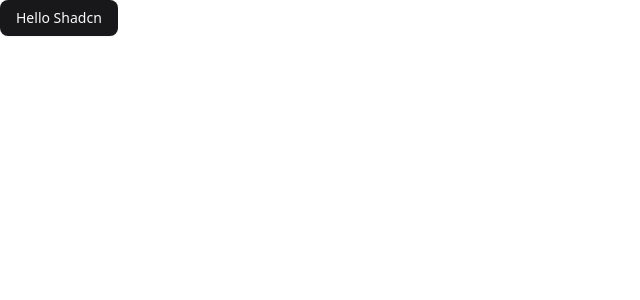
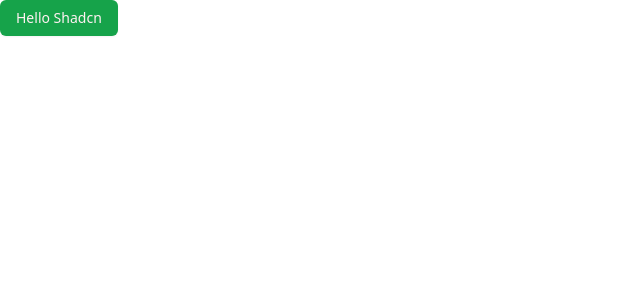
Before and after one commit to HteinLinn999/snap-shop, a Next.js app: page / in a window 1280 px wide. Shown: the top 300 px of the page, without its empty margins (0-640 px from the left). Built offline with nearby package versions, Linux system fonts and the light colour scheme.

Commit message:
completed successfully shadcn theme

```diff
--- a/app/globals.css
+++ b/app/globals.css
@@ -45,75 +45,61 @@
   --radius-xl: calc(var(--radius) + 4px);
 }
 
-:root {
-  --background: oklch(1 0 0);
-  --foreground: oklch(0.141 0.005 285.823);
-  --card: oklch(1 0 0);
-  --card-foreground: oklch(0.141 0.005 285.823);
-  --popover: oklch(1 0 0);
-  --popover-foreground: oklch(0.141 0.005 285.823);
-  --primary: oklch(0.21 0.006 285.885);
-  --primary-foreground: oklch(0.985 0 0);
-  --secondary: oklch(0.967 0.001 286.375);
-  --secondary-foreground: oklch(0.21 0.006 285.885);
-  --muted: oklch(0.967 0.001 286.375);
-  --muted-foreground: oklch(0.552 0.016 285.938);
-  --accent: oklch(0.967 0.001 286.375);
-  --accent-foreground: oklch(0.21 0.006 285.885);
-  --destructive: oklch(0.577 0.245 27.325);
-  --destructive-foreground: oklch(0.577 0.245 27.325);
-  --border: oklch(0.92 0.004 286.32);
-  --input: oklch(0.92 0.004 286.32);
-  --ring: oklch(0.705 0.015 286.067);
-  --chart-1: oklch(0.646 0.222 41.116);
-  --chart-2: oklch(0.6 0.118 184.704);
-  --chart-3: oklch(0.398 0.07 227.392);
-  --chart-4: oklch(0.828 0.189 84.429);
-  --chart-5: oklch(0.769 0.188 70.08);
-  --radius: 0.625rem;
-  --sidebar: oklch(0.985 0 0);
-  --sidebar-foreground: oklch(0.141 0.005 285.823);
-  --sidebar-primary: oklch(0.21 0.006 285.885);
-  --sidebar-primary-foreground: oklch(0.985 0 0);
-  --sidebar-accent: oklch(0.967 0.001 286.375);
-  --sidebar-accent-foreground: oklch(0.21 0.006 285.885);
-  --sidebar-border: oklch(0.92 0.004 286.32);
-  --sidebar-ring: oklch(0.705 0.015 286.067);
-}
+@layer base {
+  :root {
+    --background: hsl(0, 0%, 100%);
+    --foreground: hsl(240, 10%, 3.9%);
+    --card: hsl(0, 0%, 100%);
+    --card-foreground: hsl(240, 10%, 3.9%);
+    --popover: hsl(0, 0%, 100%);
+    --popover-foreground: hsl(240, 10%, 3.9%);
+    --primary: hsl(142.1, 76.2%, 36.3%);
+    --primary-foreground: hsl(355.7, 100%, 97.3%);
+    --secondary: hsl(240, 4.8%, 95.9%);
+    --secondary-foreground: hsl(240, 5.9%, 10%);
+    --muted: hsl(240, 4.8%, 95.9%);
+    --muted-foreground: hsl(240, 3.8%, 46.1%);
+    --accent: hsl(240, 4.8%, 95.9%);
+    --accent-foreground: hsl(240, 5.9%, 10%);
+    --destructive: hsl(0, 84.2%, 60.2%);
+    --destructive-foreground: hsl(0, 0%, 98%);
+    --border: hsl(240, 5.9%, 90%);
+    --input: hsl(240, 5.9%, 90%);
+    --ring: hsl(142.1, 76.2%, 36.3%);
+    --radius: 0.5rem;
+    --chart-1: hsl(12, 76%, 61%);
+    --chart-2: hsl(173, 58%, 39%);
+    --chart-3: hsl(197, 37%, 24%);
+    --chart-4: hsl(43, 74%, 66%);
+    --chart-5: hsl(27, 87%, 67%);
+  }
 
-.dark {
-  --background: oklch(0.141 0.005 285.823);
-  --foreground: oklch(0.985 0 0);
-  --card: oklch(0.141 0.005 285.823);
-  --card-foreground: oklch(0.985 0 0);
-  --popover: oklch(0.141 0.005 285.823);
-  --popover-foreground: oklch(0.985 0 0);
-  --primary: oklch(0.985 0 0);
-  --primary-foreground: oklch(0.21 0.006 285.885);
-  --secondary: oklch(0.274 0.006 286.033);
-  --secondary-foreground: oklch(0.985 0 0);
-  --muted: oklch(0.274 0.006 286.033);
-  --muted-foreground: oklch(0.705 0.015 286.067);
-  --accent: oklch(0.274 0.006 286.033);
-  --accent-foreground: oklch(0.985 0 0);
-  --destructive: oklch(0.396 0.141 25.723);
-  --destructive-foreground: oklch(0.637 0.237 25.331);
-  --border: oklch(0.274 0.006 286.033);
-  --input: oklch(0.274 0.006 286.033);
-  --ring: oklch(0.442 0.017 285.786);
-  --chart-1: oklch(0.488 0.243 264.376);
-  --chart-2: oklch(0.696 0.17 162.48);
-  --chart-3: oklch(0.769 0.188 70.08);
-  --chart-4: oklch(0.627 0.265 303.9);
-  --chart-5: oklch(0.645 0.246 16.439);
-  --sidebar: oklch(0.21 0.006 285.885);
-  --sidebar-foreground: oklch(0.985 0 0);
-  --sidebar-primary: oklch(0.488 0.243 264.376);
-  --sidebar-primary-foreground: oklch(0.985 0 0);
-  --sidebar-accent: oklch(0.274 0.006 286.033);
-  --sidebar-accent-foreground: oklch(0.985 0 0);
-  --sidebar-border: oklch(0.274 0.006 286.033);
-  --sidebar-ring: oklch(0.442 0.017 285.786);
+  .dark {
+    --background: hsl(20, 14.3%, 4.1%);
+    --foreground: hsl(0, 0%, 95%);
+    --card: hsl(24, 9.8%, 10%);
+    --card-foreground: hsl(0, 0%, 95%);
+    --popover: hsl(0, 0%, 9%);
+    --popover-foreground: hsl(0, 0%, 95%);
+    --primary: hsl(142.1, 70.6%, 45.3%);
+    --primary-foreground: hsl(144.9, 80.4%, 10%);
+    --secondary: hsl(240, 3.7%, 15.9%);
+    --secondary-foreground: hsl(0, 0%, 98%);
+    --muted: hsl(0, 0%, 15%);
+    --muted-foreground: hsl(240, 5%, 64.9%);
+    --accent: hsl(12, 6.5%, 15.1%);
+    --accent-foreground: hsl(0, 0%, 98%);
+    --destructive: hsl(0, 62.8%, 30.6%);
+    --destructive-foreground: hsl(0, 85.7%, 97.3%);
+    --border: hsl(240, 3.7%, 15.9%);
+    --input: hsl(240, 3.7%, 15.9%);
+    --ring: hsl(142.4, 71.8%, 29.2%);
+    --chart-1: hsl(220, 70%, 50%);
+    --chart-2: hsl(160, 60%, 45%);
+    --chart-3: hsl(30, 80%, 55%);
+    --chart-4: hsl(280, 65%, 60%);
+    --chart-5: hsl(340, 75%, 55%);
+  }
 }
 
 @layer base {
```
